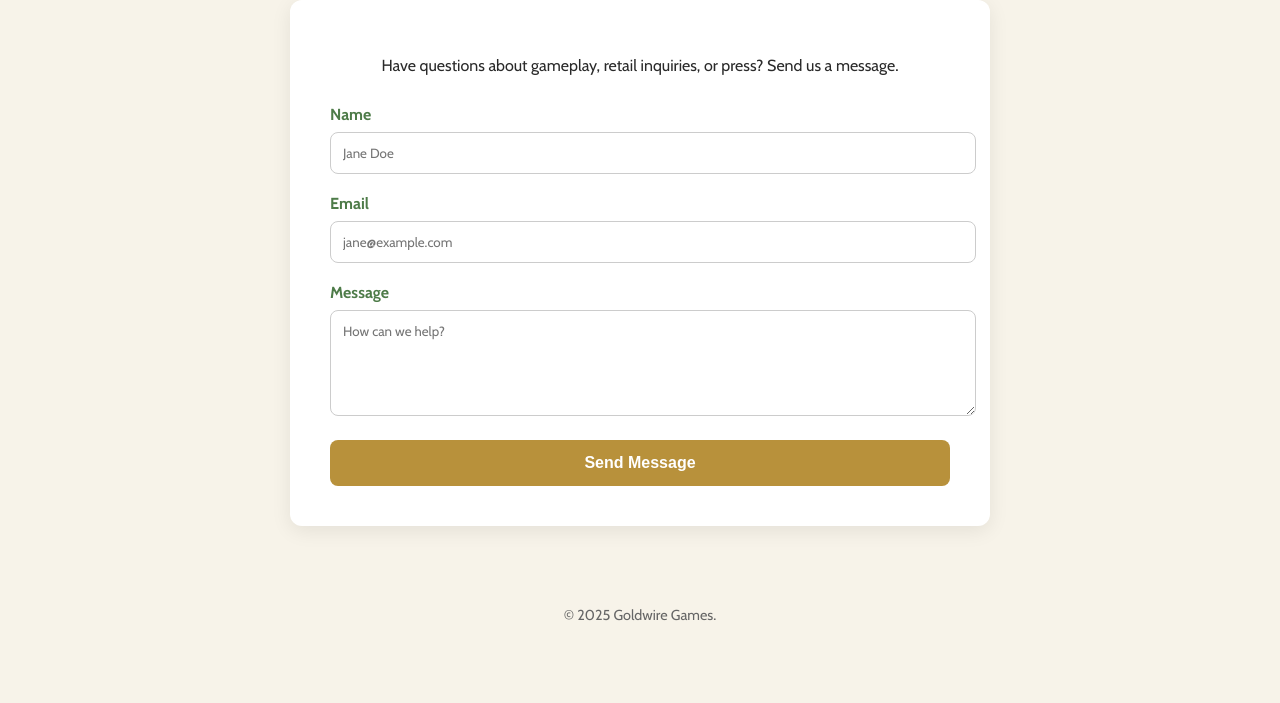
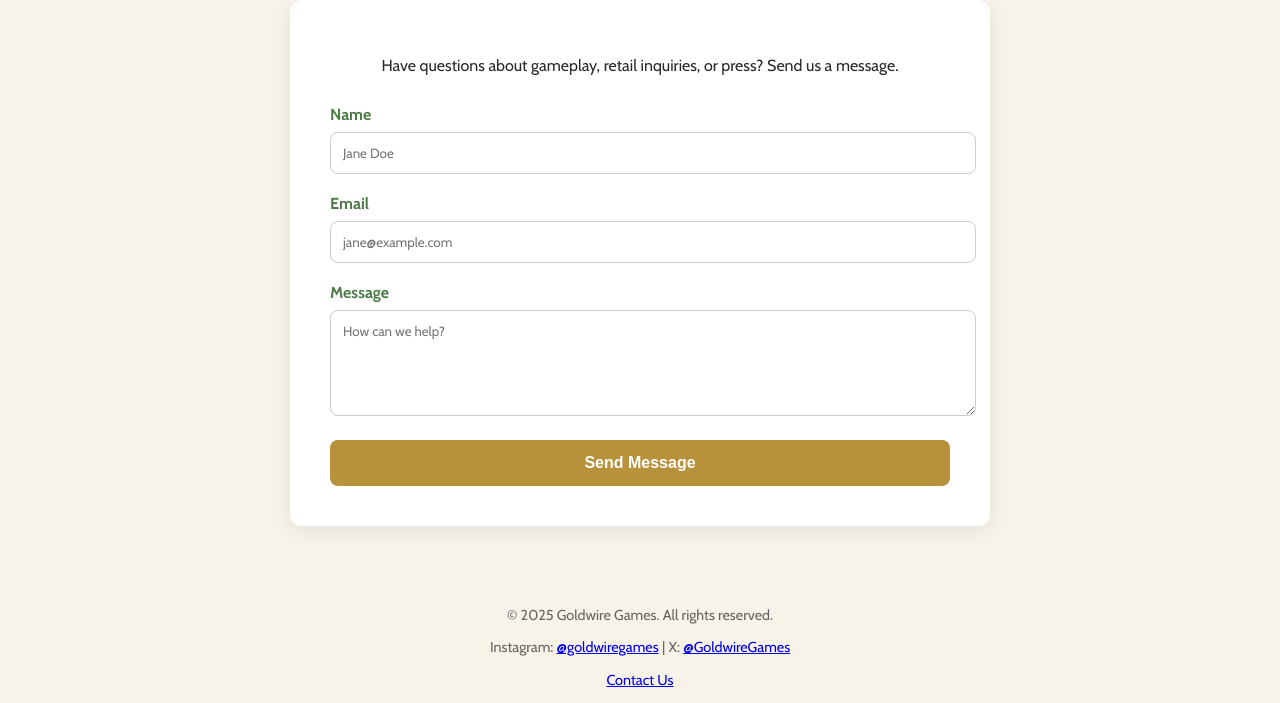
Before and after one commit to tavisgoldwire/goldwiregames.github.io, a plain HTML site: page contact.html in a window 1280 px wide. Shown: the part 171-874 px from the top of the page. Before the commit the page ends 809 px from the top, so only its background shows below. Drawn offline with nearby package versions, Linux system fonts and the light colour scheme.

Commit message:
Update contact.html
updated footer

```diff
--- a/contact.html
+++ b/contact.html
@@ -81,7 +81,9 @@
   </div>
 </main>
 <footer>
-    <p>&copy; 2025 Goldwire Games.</p>
+  <p>&copy; 2025 Goldwire Games. All rights reserved.</p>
+  <p>Instagram: <a href="https://instagram.com/goldwiregames" target="_blank" rel="noopener noreferrer">@goldwiregames</a> | X: <a href="https://x.com/GoldwireGames" target="_blank" rel="noopener noreferrer">@GoldwireGames</a> </p>
+  <p><a href="mailto:goldwiregames.studio@gmail.com">Contact Us</a></p>
 </footer>
 <script>
   const moon = document.getElementById('moon-toggle');
```
